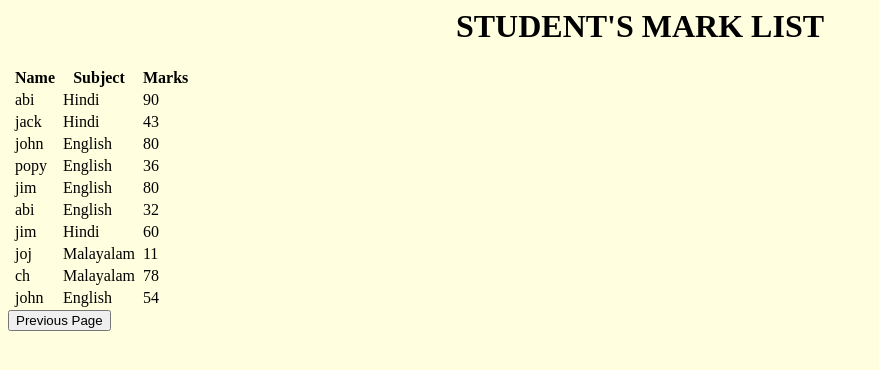
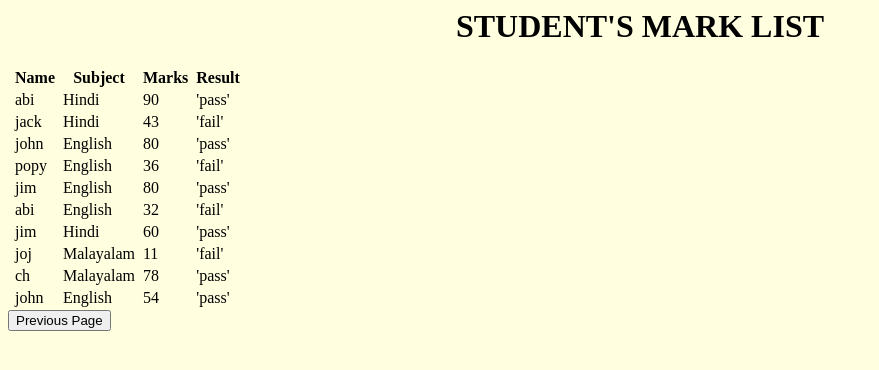
Before and after one commit to resilkv/schoolManagement, a Django app: page /student_data/ in a window 1280 px wide. Shown: the top 370 px of the page, without its empty margins (0-879 px from the left). Run offline with Django 4.2, Linux system fonts and the light colour scheme; data comes from the database, SQL or seed files in the repository; both versions use the stored data as it was after the commit.

Commit message:
3ed commit

```diff
--- a/school_details/views.py
+++ b/school_details/views.py
@@ -58,7 +58,7 @@ def student_details(request):
     form=StudentForm
     # import pdb;pdb.set_trace()
     if request.method == 'POST':
-        import pdb;pdb.set_trace()
+        # import pdb;pdb.set_trace()
         form = StudentForm(request.POST)
         if form.is_valid():
             student=form.save()
@@ -109,10 +109,13 @@ def logout_user(request):
     return redirect('/')
 
 def student_data(request):
+    # import pdb;pdb.set_trace()
     data = Mark.objects.all()
+    # mark=Mark.objects.values_list('mark',flat=True)
 
 
-    # data = Mark.objects.filter(pk=id)
+
+
     return render(request,'student_data.html',{'result':data})
 
 
@@ -157,7 +160,7 @@ def edit(request,id):
     # import pdb;pdb.set_trace()
 
     if id != request.user.id and request.user.category != 'teacher':
-        return HttpResponse('You cannot edit the marks')
+        return HttpResponse('You cannot Edit the marks')
     user=CustomUser.objects.get(id=id)
 
     data=Mark.objects.get(id=id)
@@ -168,7 +171,7 @@ def edit(request,id):
     if form.is_valid():
 
         form.save()
-        return redirect('/')
+        # return redirect('/')
 
     return render(request, 'edit.html', {'form': form})
 
--- a/templates/edit.html
+++ b/templates/edit.html
@@ -22,6 +22,7 @@
 
 
     <input type="submit" value="update">
+    <input type=button value="Previous Page" onClick="javascript:history.go(-1);"><br><br>
 
 </form>
 </body>
--- a/templates/student_data.html
+++ b/templates/student_data.html
@@ -66,6 +66,8 @@ p {
       <th scope="col">Subject</th>
       <th scope="row"></th>
       <th scope="col">Marks</th>
+      <th scope="row"></th>
+      <th scope="col">Result</th>
     </tr>
   </thead>
   <tbody>
@@ -83,8 +85,22 @@ p {
       <th scope="row"></th>
 
       <td>{{i.mark}}</td>
+
+
+
+      <th scope="row"></th>
+
+      <td>
+              {% if i.mark >= 50 %}
+                  'pass'
+              {% else %}
+                  'fail'
+              {% endif %}
+
+           </td>
     </tr>
-{% endfor %}
+
+    {% endfor %}
 
 {% endblock %}
   </tbody>
```
Also changed, not shown: db.sqlite3, school_details/migrations/0003_mark_result_alter_mark_date_submit.py (added), school_details/migrations/0004_remove_mark_result.py (added).
